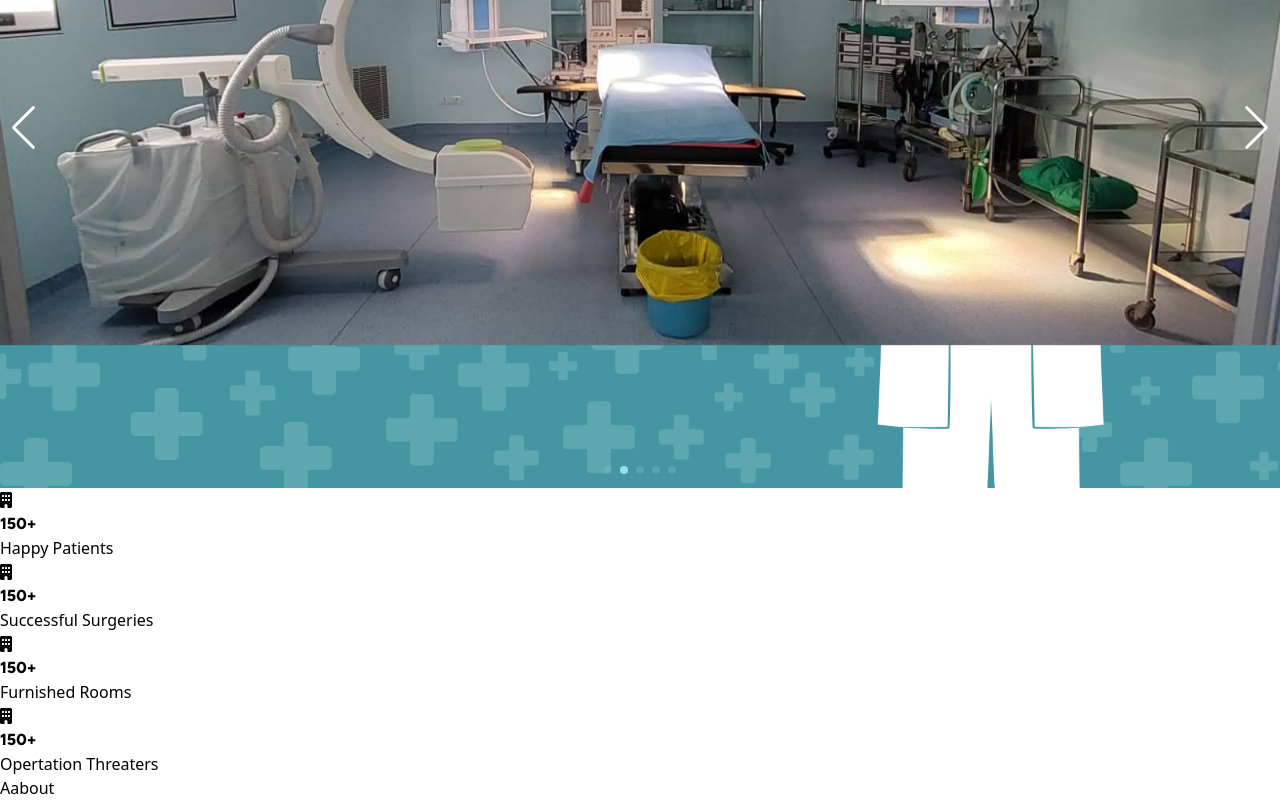
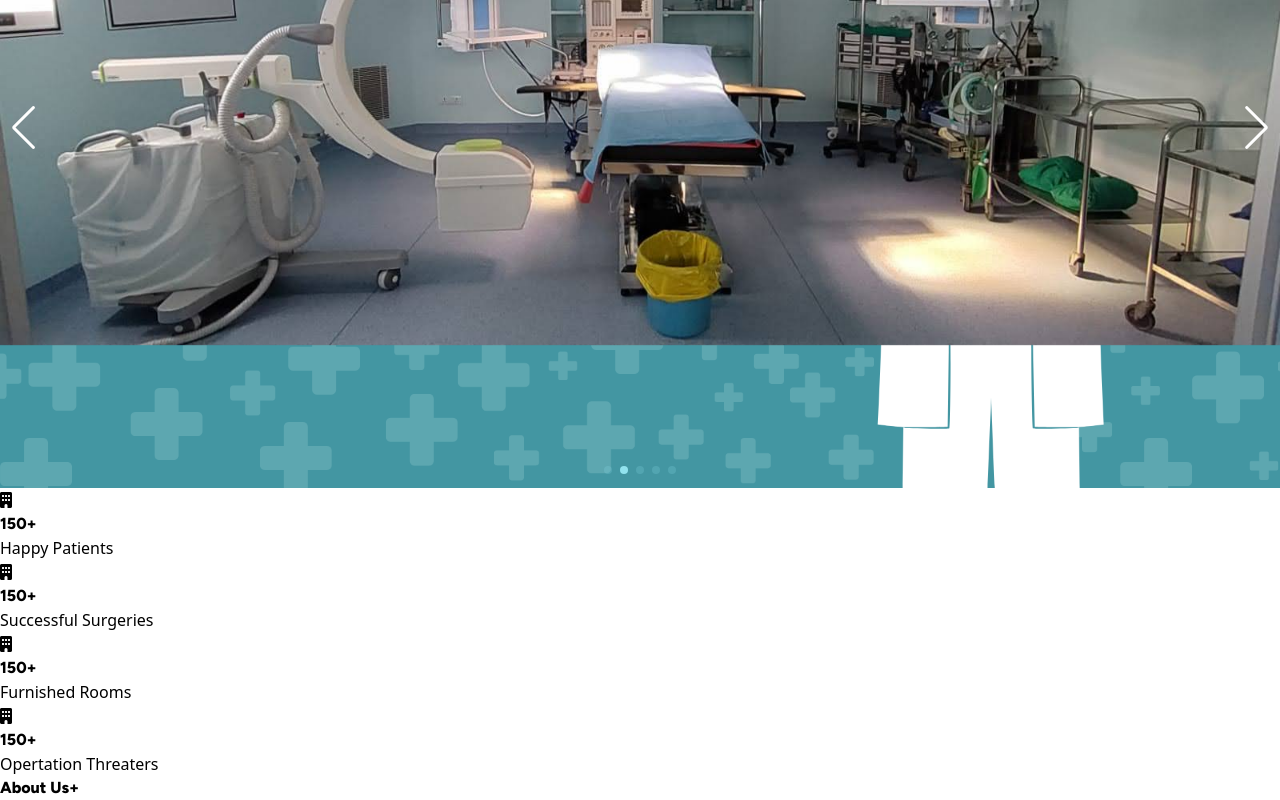
Before and after one commit to Anshika75/kcare, a React (Vite) app: page / in a window 1280 px wide. Shown: the part 770-1570 px from the top of the page. Built offline with nearby package versions, Linux system fonts and the light colour scheme.

Commit message:
Update about.jsx

```diff
--- a/src/components/about.jsx
+++ b/src/components/about.jsx
@@ -1,7 +1,14 @@
 import React from 'react'
 
 export default function About() {
-  return (
-    <div>Aabout</div>
-  )
+    return (
+        <>
+            <div className="flex flex-col items-center">
+                <h1 className='text-[#4396A2] group-hover:text-[#fefefe] figtree-semibold text-3xl mt-6 md:mt-0 lg:text-5xl'>About Us+</h1>
+                <div className="flex justify-center poppins-normal items-center px-[25px] md:px-[50px]">
+
+                </div>
+            </div>
+        </>
+    )
 }
```
